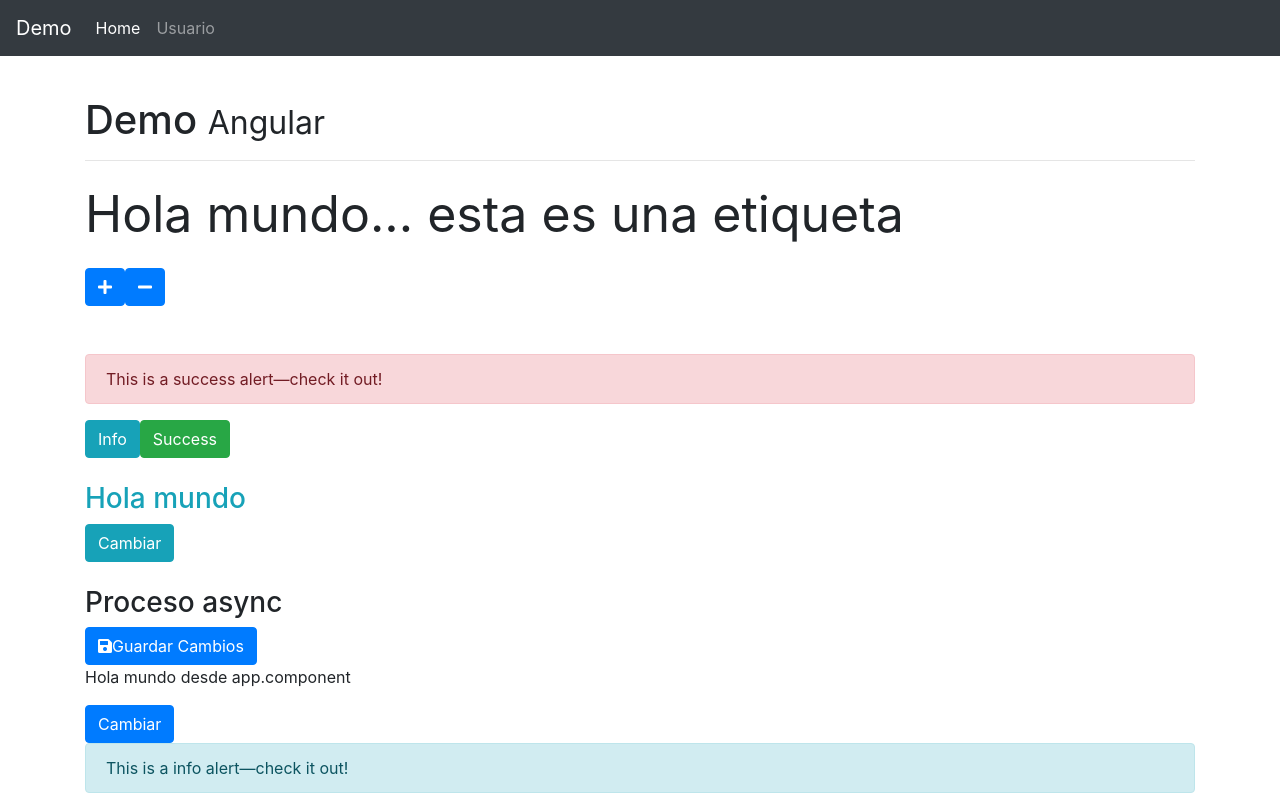
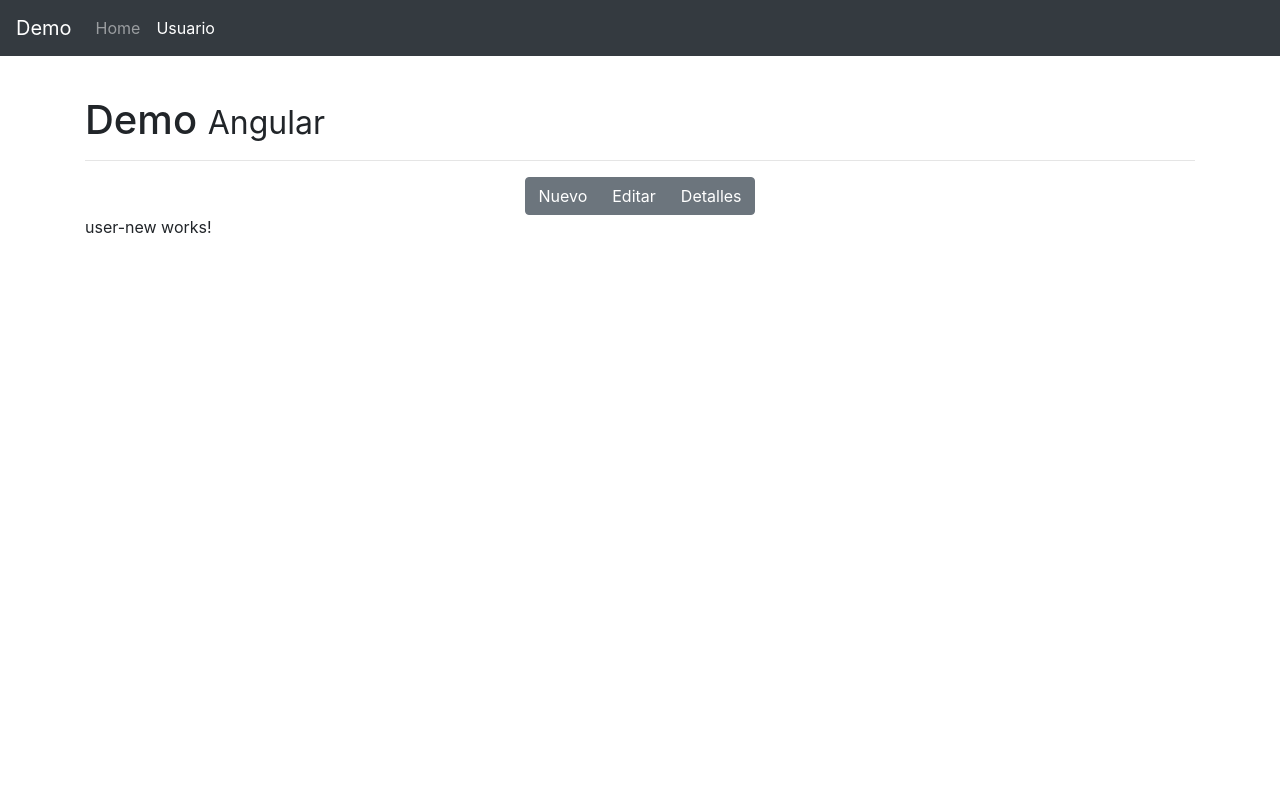
Before and after one commit to willys7/Angular-5-directives, an Angular app: page /user/10/new in a window 1280 px wide. Before the commit this address led to /home. Built offline with nearby package versions, Linux system fonts and the light colour scheme.

Commit message:
child routes

```diff
--- a/src/app/components/navbar/navbar.component.html
+++ b/src/app/components/navbar/navbar.component.html
@@ -6,7 +6,7 @@
   <div class="collapse navbar-collapse" id="navbarNavAltMarkup">
     <div class="navbar-nav">
       <a routerLinkActive="active" class="nav-item nav-link" routerLink="/home">Home</a>
-      <a routerLinkActive="active" class="nav-item nav-link" routerLink="/user">Usuario</a>
+      <a routerLinkActive="active" class="nav-item nav-link" [routerLink]="['user',10]">Usuario</a>
     </div>
   </div>
 </nav>
--- a/src/app/components/user/user.component.html
+++ b/src/app/components/user/user.component.html
@@ -1,3 +1,11 @@
-<p>
-  user works!
-</p>
+<div class="row">
+  <div class="col-md-12 text-center">
+    <div class="btn-group" role="group" aria-label="Basic example">
+      <button type="button" class="btn btn-secondary" [routerLink]="['new']">Nuevo</button>
+      <button type="button" class="btn btn-secondary" [routerLink]="['edit']">Editar</button>
+      <button type="button" class="btn btn-secondary" [routerLink]="['details']">Detalles</button>
+    </div>
+  </div>
+</div>
+
+<router-outlet></router-outlet>
```
Also changed, not shown: src/app/app.routes.ts (+15 -3 lines).
